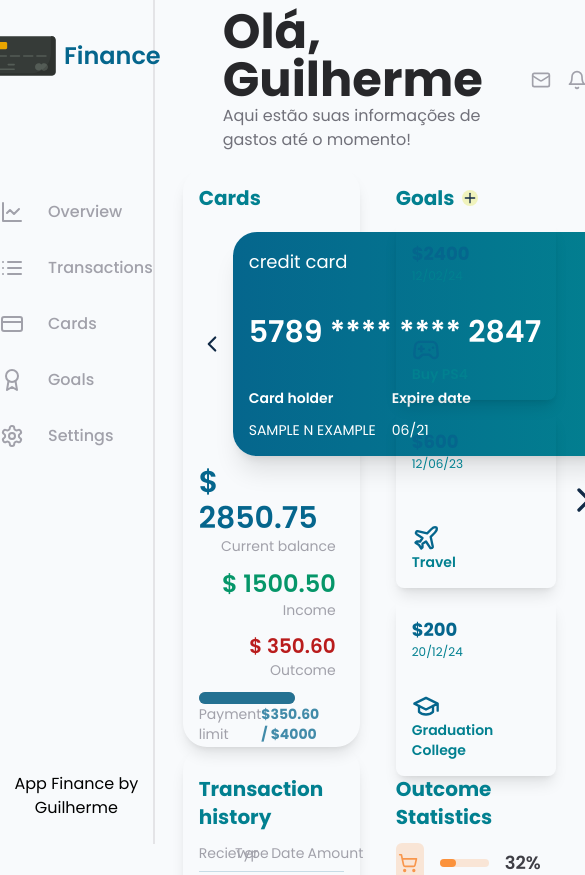
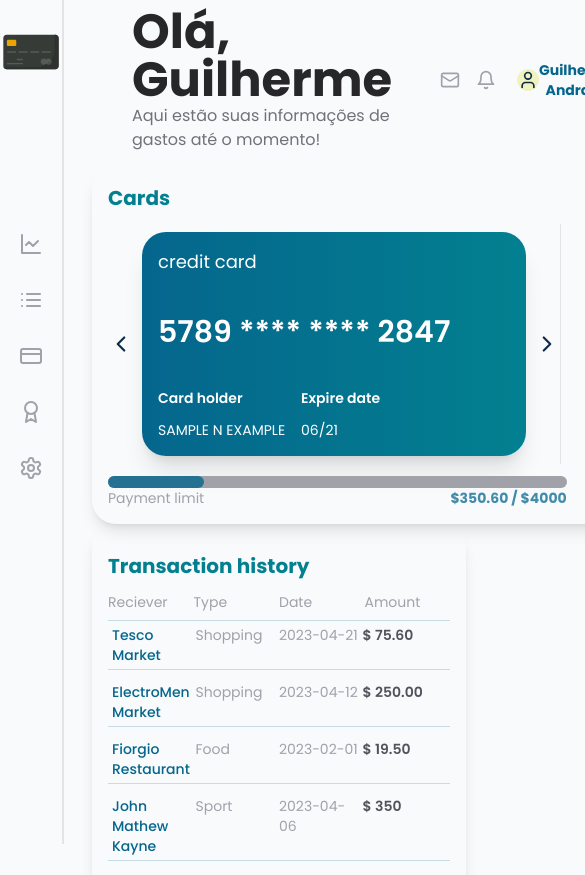
Before and after one commit to jsguillerme/finance-app, a React (Vite) app: page / in a window 390 px wide. Shown: the top 875 px of the page, 585 px wide, since content can reach past the window. Built offline with nearby package versions, Linux system fonts and the light colour scheme.

Commit message:
fix: adjusts in responsivity (not finish)

```diff
--- a/index.html
+++ b/index.html
@@ -9,7 +9,7 @@
     rel="stylesheet">
   <link rel="icon" type="image/svg+xml" href="/credit-card.svg" />
   <meta name="viewport" content="width=device-width, initial-scale=1.0" />
-  <title>Finance WEB</title>
+  <title>Finance</title>
 </head>
 
 <body class="bg-slate-50">
--- a/src/App.tsx
+++ b/src/App.tsx
@@ -8,18 +8,18 @@ import { OutcomeStatistics } from "./components/OutcomeStatistics";
 function App() {
   return (
     <div className="w-screen h-screen flex items-center outline-0">
-      <aside className="w-72 mr-5 h-full border-r-2 border-r-zinc-200">
+      <aside className="w-60 mr-5 h-full border-r-2 border-r-zinc-200 max-[960px]:w-16">
         <Header />
       </aside>
 
       <main className="w-full h-full flex-1">
         <NavMain />
-        <section className="w-full h-4/5 grid grid-cols-2 p-2 gap-5 grid-flow-row">
-          <div className="w-full h-full flex flex-col items-center flex-wrap lg:flex-nowrap">
+        <section className="w-full h-4/5 grid grid-cols-2 p-2 gap-5 max-[1670px]:grid-cols-1">
+          <div className="w-full h-full flex flex-col items-center">
             <InfoCard />
             <HistoryTransactions />
           </div>
-          <div>
+          <div className="max-[760px]:flex max-[760px]:flex-col max-[760px]:gap-20">
             <InfoGoals />
             <OutcomeStatistics />
           </div>
--- a/src/components/Header.tsx
+++ b/src/components/Header.tsx
@@ -6,9 +6,9 @@ export function Header() {
   return (
     <div className="flex flex-col w-full h-full items-center justify-between py-6">
       <div className="flex flex-col w-full h-full items-center">
-        <div className='w-full flex items-center justify-center gap-2 mb-28'>
-          <img src={cardCredit} alt="Logo cartão de crédito" className='w-16 h-16' />
-          <p className='text-primary-text font-body font-semibold text-2xl'>Finance</p>
+        <div className='w-full flex items-center justify-center gap-2 mb-28 max-[960px]:flex-col'>
+          <img src={cardCredit} alt="Logo cartão de crédito" className='w-16 h-16 max-[960px]:w-14 max-[960px]:h-14' />
+          <p className='text-primary-text font-body font-semibold text-2xl max-[960px]:invisible'>Finance</p>
         </div>
 
         <div className='flex flex-col gap-8 items-start'>
@@ -35,7 +35,7 @@ export function Header() {
         </div>
       </div>
 
-      <div>
+      <div className='hidden'>
         <button>App Finance by Guilherme</button>
       </div>
     </div>
--- a/src/components/HistoryTransactions.tsx
+++ b/src/components/HistoryTransactions.tsx
@@ -10,7 +10,7 @@ const mockTransactions = [
 
 export function HistoryTransactions() {
   return (
-    <main className="w-full h-2/4 flex flex-col items-start p-4 gap-3 shadow-lg rounded-3xl">
+    <main className="min-w-full self-start flex flex-col items-start p-4 gap-3 shadow-lg rounded-3xl">
       <div className="mt-3">
         <p className="text-xl font-body font-bold text-secondary-text">Transaction history</p>
       </div>
--- a/src/components/InfoCards.tsx
+++ b/src/components/InfoCards.tsx
@@ -3,7 +3,7 @@ import { CreditCard } from "./CreditCard";
 
 export function InfoCard() {
   return (
-    <main className="w-full h-2/4 flex flex-col items-start p-4 gap-3 shadow-lg rounded-3xl">
+    <main className="min-w-[720px] self-start h-2/4 flex flex-col items-start p-4 gap-3 shadow-lg rounded-3xl">
       <div>
         <p className="text-xl font-body font-bold text-secondary-text">Cards</p>
       </div>
--- a/src/components/Link.tsx
+++ b/src/components/Link.tsx
@@ -8,8 +8,8 @@ type LinkProps = {
 export function Link(props: LinkProps) {
   return (
     <div className='flex items-center justify-center gap-6'>
-      <p className="text-zinc-400">{props.icon}</p>
-      <a href="#" className="text-zinc-400 font-medium hover:brightness-75">{props.title}</a>
+      <a href="#" className="text-zinc-400 hover:brightness-75">{props.icon}</a>
+      <a href="#" className="text-zinc-400 font-medium hover:brightness-75 max-[960px]:hidden">{props.title}</a>
     </div>
   );
 }
```
